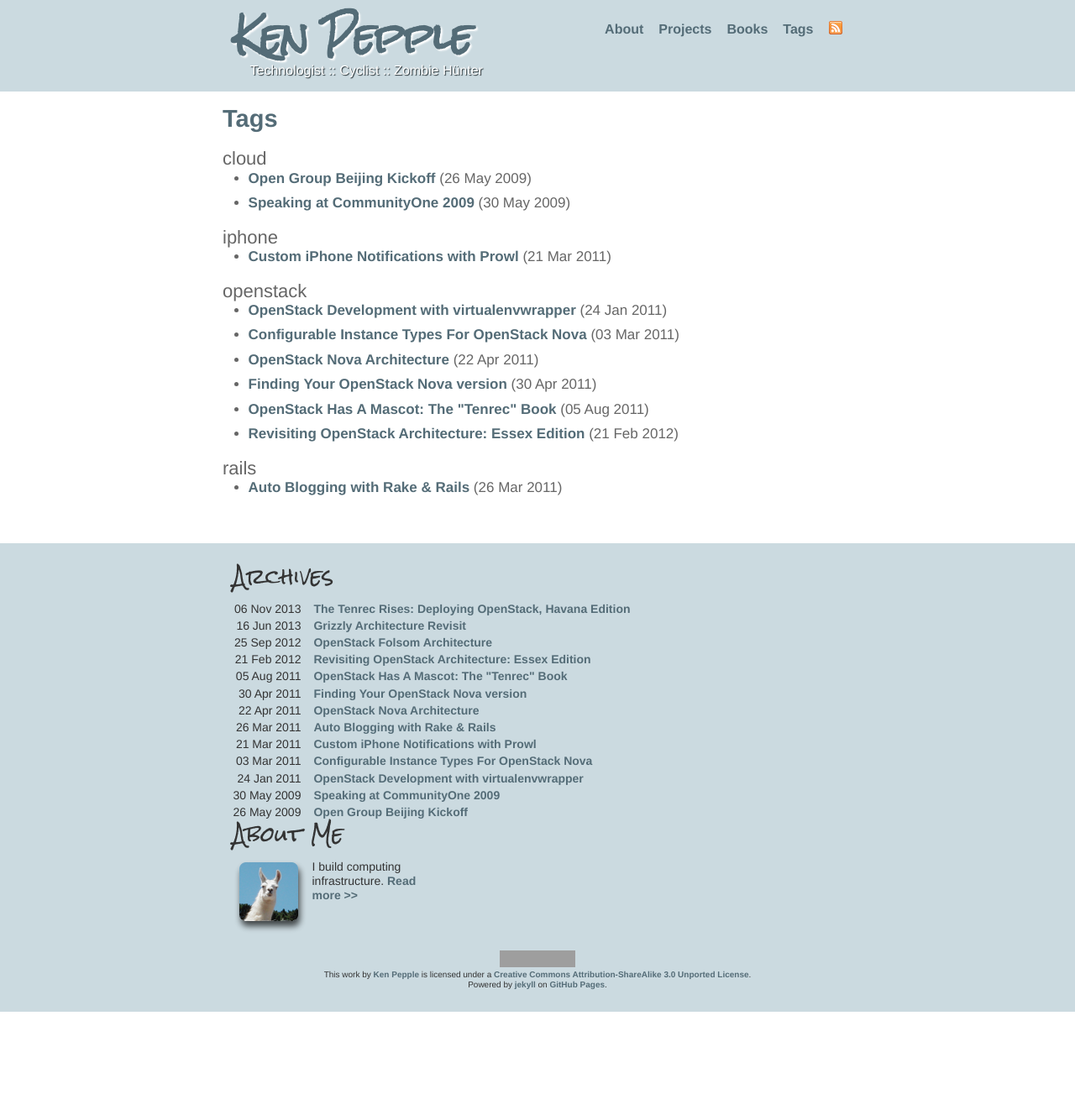
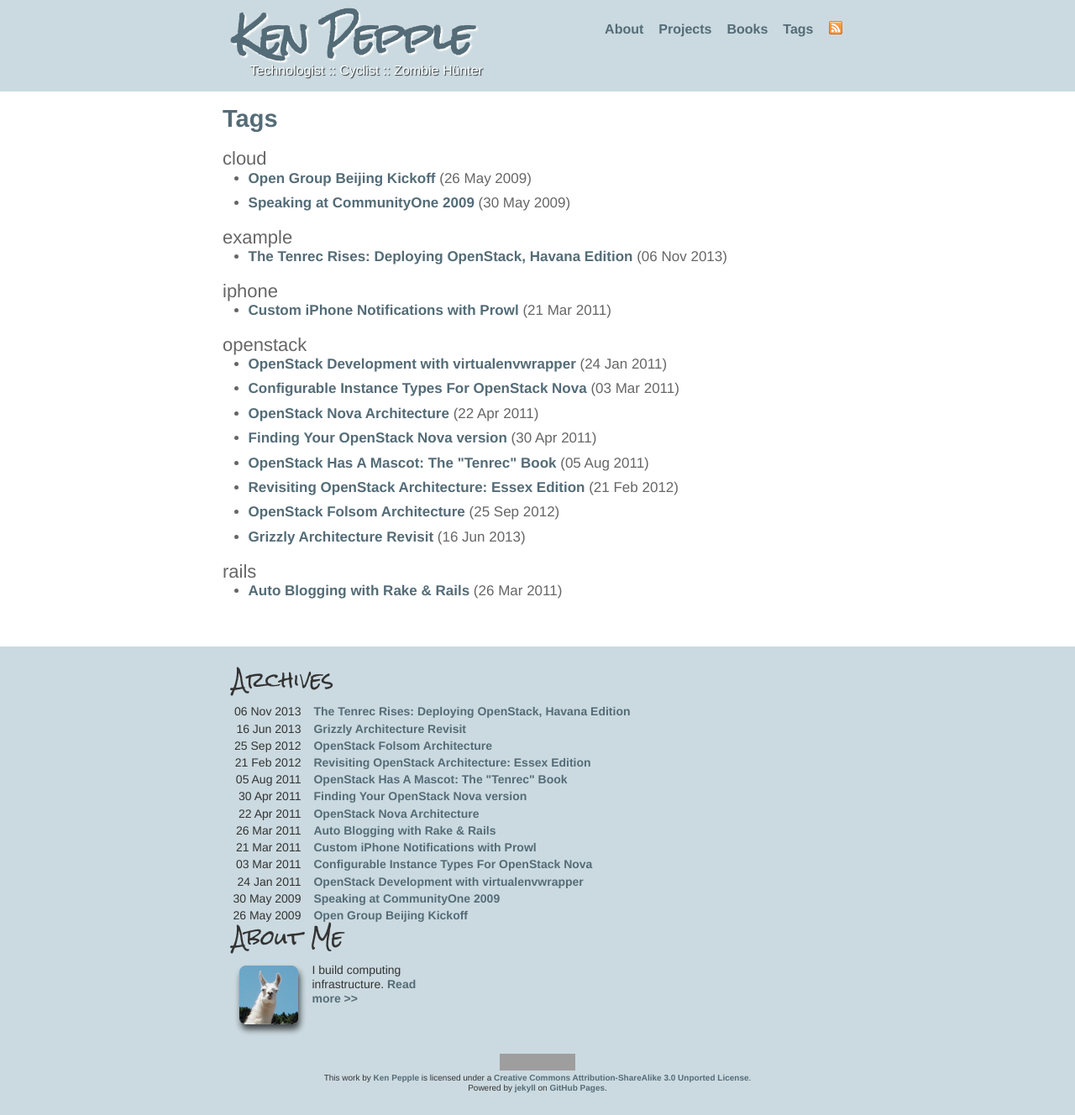
Before and after one commit to slashk/slashk.github.com, a Jekyll site: the page built from tags.html, in a window 1280 px wide. Shown: the whole page at 84% size. Built offline with Jekyll 4.4.1, drawn with Linux system fonts in a browser that asks for light colours; Markdown is read by kramdown in place of the engine named in the settings; before the commit the page ends 1205 px from its top, so only the background shows below that; grey boxes are pictures that could not be loaded.

Commit message:
new tags

```diff
--- a/tags.html
+++ b/tags.html
@@ -9,6 +9,10 @@ title: Tags
         </li>
         <li>
           <a href="/cloud/2009/05/30/Speaking-at-CommunityOne-2009/">Speaking at CommunityOne 2009</a> (30 May 2009)
+        </li>
+</ul>    <h4 class="tags">example</h4>
+<ul class="posts">        <li>
+          <a href="/example/2013/11/06/the-tenrec-rises%3A-deploying-openstack%2C-havana-edition/">The Tenrec Rises: Deploying OpenStack, Havana Edition</a> (06 Nov 2013)
         </li>
 </ul>    <h4 class="tags">iphone</h4>
 <ul class="posts">        <li>
@@ -33,6 +37,12 @@ title: Tags
         <li>
           <a href="/openstack/2012/02/21/revisit-openstack-architecture-diablo/">Revisiting OpenStack Architecture: Essex Edition</a> (21 Feb 2012)
         </li>
+        <li>
+          <a href="/openstack/2012/09/25/openstack-folsom-architecture/">OpenStack Folsom Architecture</a> (25 Sep 2012)
+        </li>
+        <li>
+          <a href="/openstack/2013/06/16/grizzly-architecture-revisit/">Grizzly Architecture Revisit</a> (16 Jun 2013)
+        </li>
 </ul>    <h4 class="tags">rails</h4>
 <ul class="posts">        <li>
           <a href="/rails/2011/03/26/auto-blogging-with-rails-and-rake/">Auto Blogging with Rake & Rails</a> (26 Mar 2011)
```
